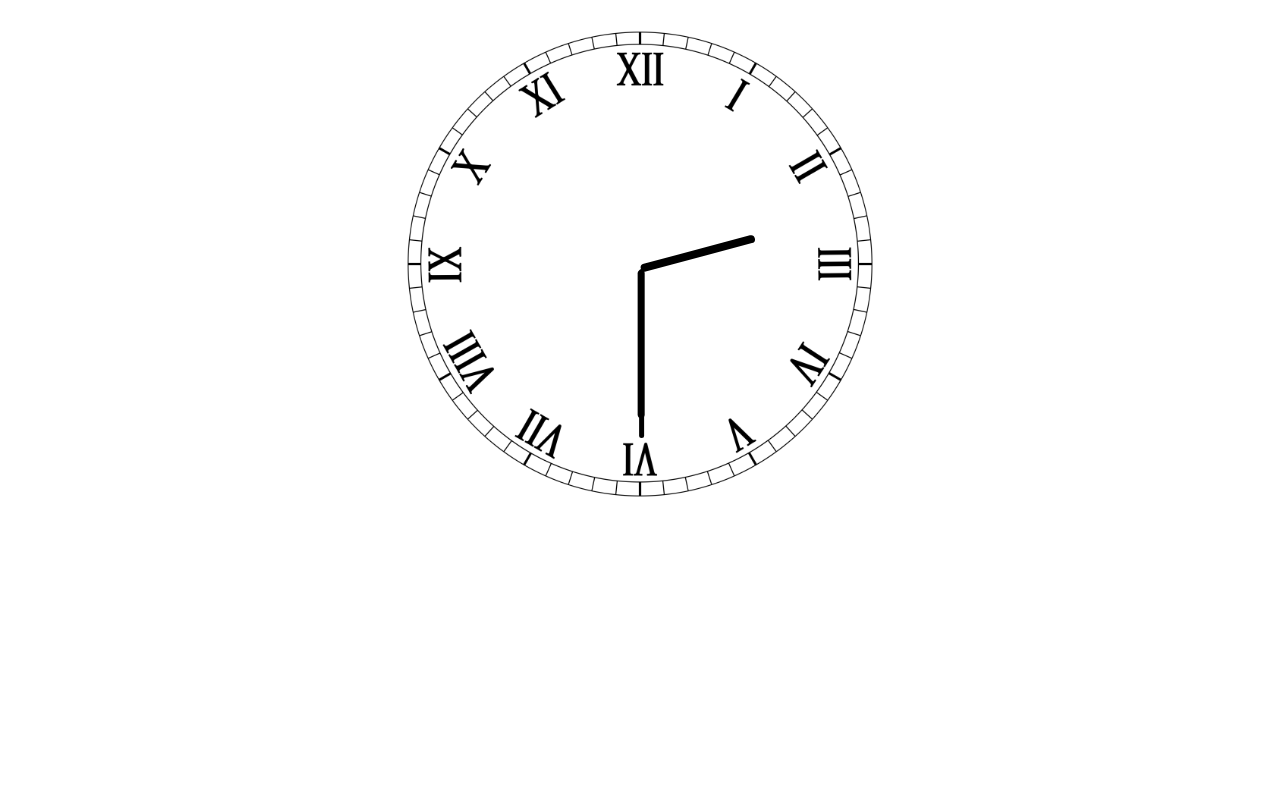
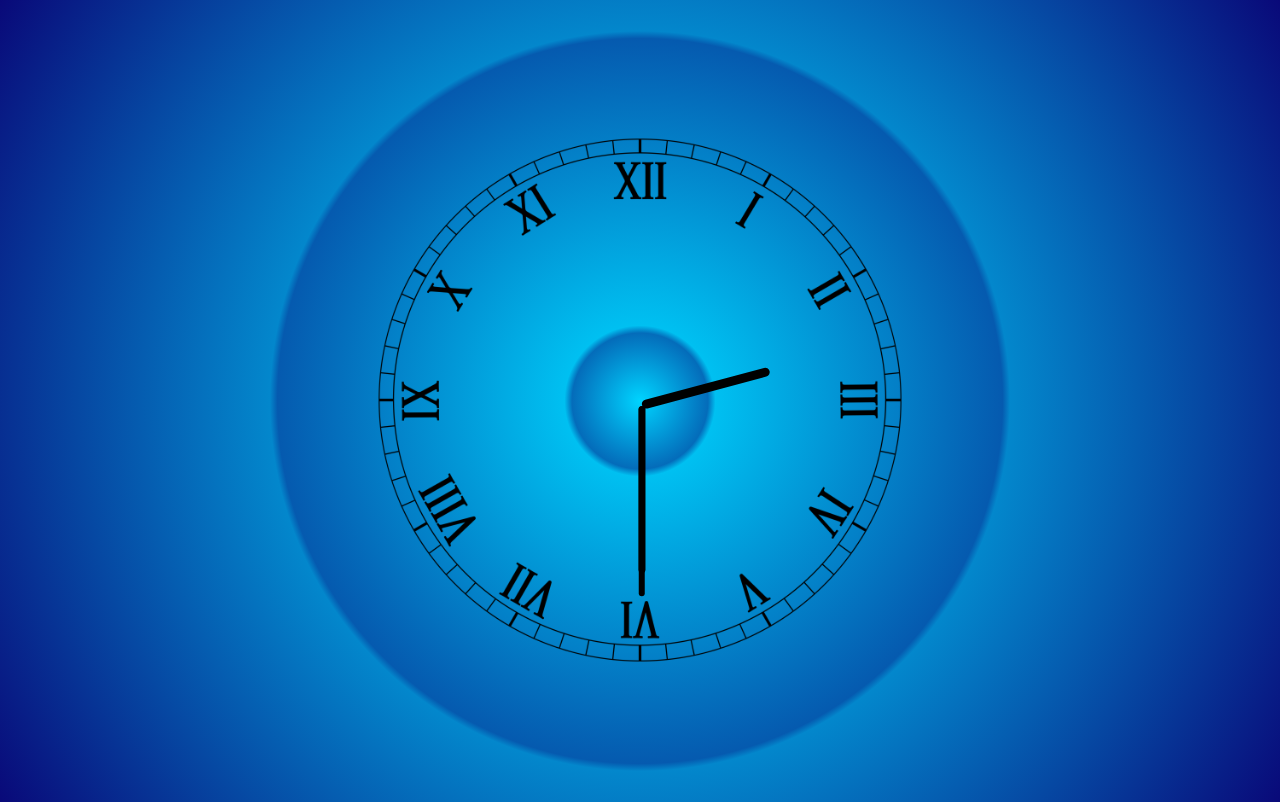
Before and after one commit to KishanPoddar/analog-clock, a plain HTML site: page HTMl.html in a window 1280 px wide. Drawn offline with Linux system fonts and the light colour scheme.

Commit message:
Created Readme.md

```diff
--- a/CSS.css
+++ b/CSS.css
@@ -1,8 +1,18 @@
+body {
+    background: radial-gradient(circle, rgba(0,212,255,1) 0%, rgba(4,108,186,1) 9%, rgba(0,192,241,1) 10%, rgba(5,90,175,1) 48%, rgba(3,135,204,1) 49%, rgba(9,9,121,1) 100%) no-repeat center/contain;
+    height: 98.3vh;
+}
+
+
 #ClockContainer {
-    position: relative;
+    position: absolute;
+    top: 50%;
+    left: 50%;
+    transform: translate(-50%, -50%);
     margin: auto;
-    height: 40vw;
-    width: 40vw;
+    padding: auto;
+    height: 45vw;
+    width: 45vw;
     background: url("clock.png") no-repeat;
     background-size: 100%;
 }
```
Also changed, not shown: 1 other file.
